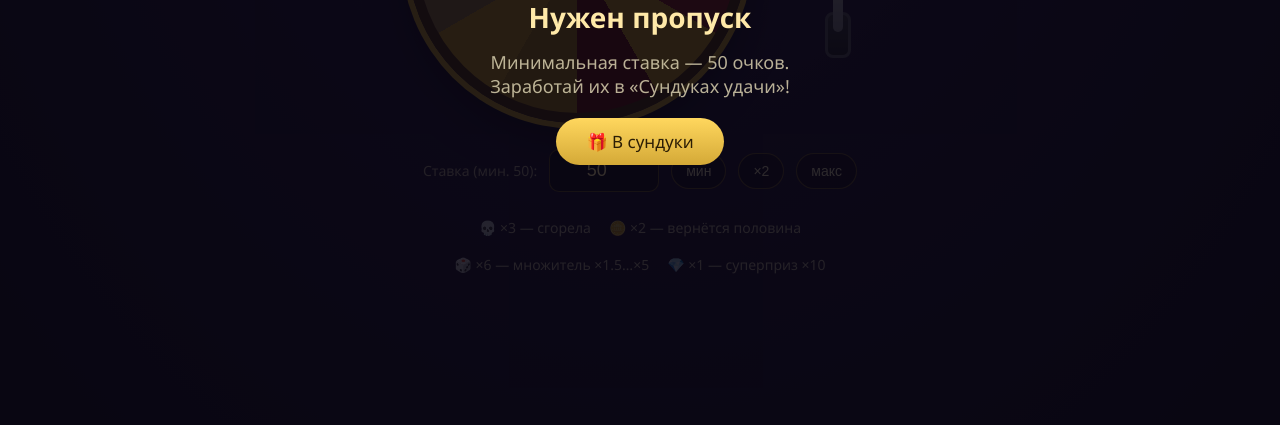
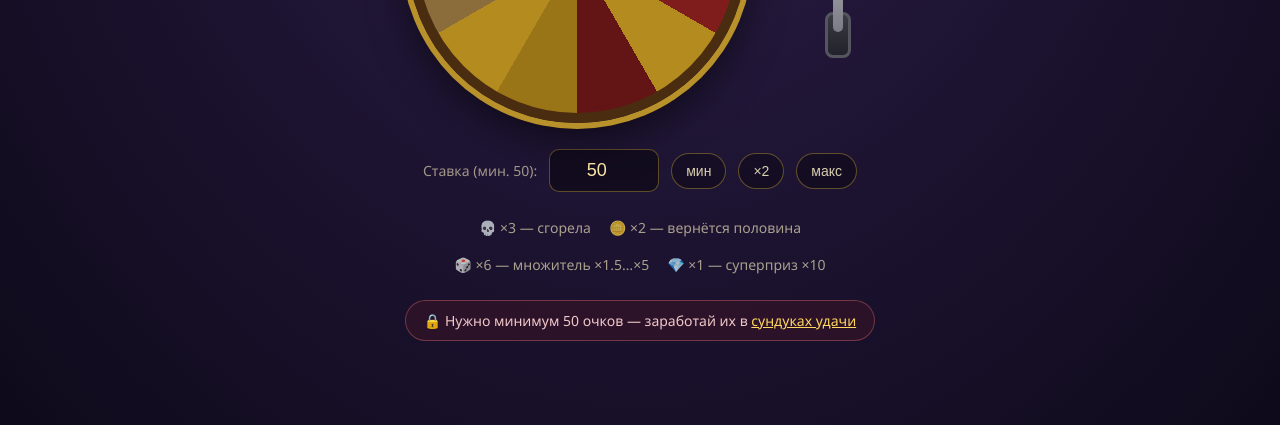
Before and after one commit to DiskordK/diskordk.github.io, a plain HTML site: page fortunewheel/index.html in a window 1280 px wide. Shown: the part 375-800 px from the top of the page. Drawn offline with Linux system fonts and the light colour scheme.

Commit message:
Replace blocking gate with live hint pill, harden startup
Generated by Mistral Vibe.
Co-Authored-By: Mistral Vibe <vibe@mistral.ai>

```diff
--- a/fortunewheel/index.html
+++ b/fortunewheel/index.html
@@ -224,16 +224,18 @@
     cursor: pointer;
   }
   .banner .btn:hover { transform: scale(1.05); }
-  .banner a.btn-link {
-    padding: 12px 30px;
-    font-size: 17px;
-    color: #2c1e05;
-    background: linear-gradient(180deg, #ffd75e, #d4a937);
+
+  .hint-pill {
+    display: none;
+    padding: 10px 18px;
+    font-size: 14px;
     border-radius: 999px;
-    text-decoration: none;
-    display: inline-block;
-    margin-top: 6px;
+    background: rgba(130, 30, 30, .18);
+    border: 1px solid rgba(255, 120, 120, .35);
+    color: #f0c8c8;
   }
+  .hint-pill.show { display: block; }
+  .hint-pill a { color: #ffd75e; }
 
   @media (max-width: 620px) {
     .machine { gap: 26px; }
@@ -285,12 +287,9 @@
   <button class="btn" id="resOk">Ок</button>
 </div>
 
-<!-- замок: не хватает очков -->
-<div class="banner show" id="gateBanner">
-  <div class="big-emoji">🔒</div>
-  <h2>Нужен пропуск</h2>
-  <div class="sub">Минимальная ставка — 50 очков.<br>Заработай их в «Сундуках удачи»!</div>
-  <a class="btn-link" href="/chestloot/">🎁 В сундуки</a>
+<!-- мягкая подсказка вместо заглушки: сама исчезнет, когда хватит очков -->
+<div id="stakeHint" class="hint-pill">
+  🔒 Нужно минимум 50 очков — заработай их в <a href="/chestloot/">сундуках удачи</a>
 </div>
 
 <script src="/assets/wallet.js"></script>
@@ -306,7 +305,7 @@ const wheelEl  = document.getElementById('wheel');
 const leverEl  = document.getElementById('lever');
 const stakeEl  = document.getElementById('stake');
 const balanceEl= document.getElementById('balance');
-const gateBn   = document.getElementById('gateBanner');
+const hintEl   = document.getElementById('stakeHint'); // пилюля-подсказка (неблокирующая)
 const resBn    = document.getElementById('resultBanner');
 
 /* ================= ЗВУКИ (Web Audio, без файлов) — см. sounds.js ================= */
@@ -424,7 +423,7 @@ document.querySelectorAll('.chip').forEach(chip => {
 function spin() {
   if (spinning) return;
   const stake = readStake();
-  if (stake === null) { gateBn.classList.add('show'); sfx.burn(); return; }
+  if (stake === null) { refreshGate(DKWallet.points()); return; } // не хватает — подсказка уже видна
 
   spinning = true;
   leverEl.classList.add('cool');
@@ -497,23 +496,28 @@ leverEl.addEventListener('click', spin);
 document.getElementById('resOk').addEventListener('click', () => {
   resBn.classList.remove('show');
   spinning = false;
-  leverEl.classList.remove('cool');
+  refreshGate(DKWallet.points()); // вдруг после спина баланс упал ниже порога
 });
 DKWallet.onChange(p => {
   updateBalance(p.points);
-  maybeGate(p.points);
+  refreshGate(p.points);
 });
 
-function maybeGate(points) {
+function refreshGate(points) {
   const blocked = points < MIN_STAKE && !spinning;
-  gateBn.classList.toggle('show', blocked);
+  hintEl.classList.toggle('show', blocked);
+  leverEl.classList.toggle('cool', blocked || spinning);
 }
 
 /* ================= СТАРТ ================= */
+try {
+  buildWheel();
+} catch (e) {
+  console.error('Не удалось собрать колесо:', e); // страница остаётся живой даже при сбое
+}
 const startPoints = DKWallet.points();
 updateBalance(startPoints);
-buildWheel();
-if (startPoints >= MIN_STAKE) gateBn.classList.remove('show');
+refreshGate(startPoints);
 </script>
 
 </body>
```
